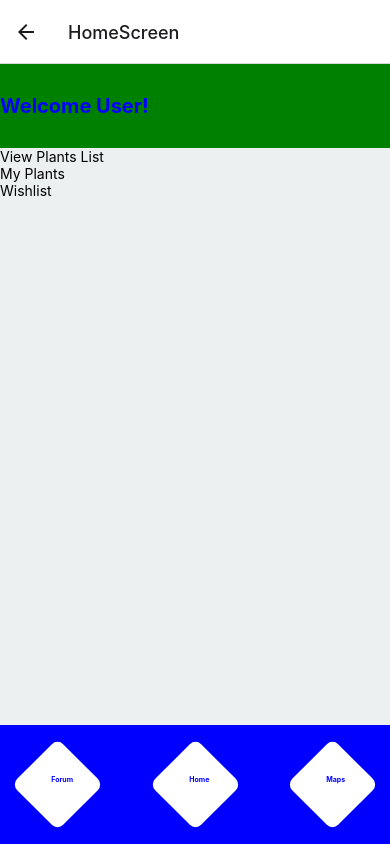
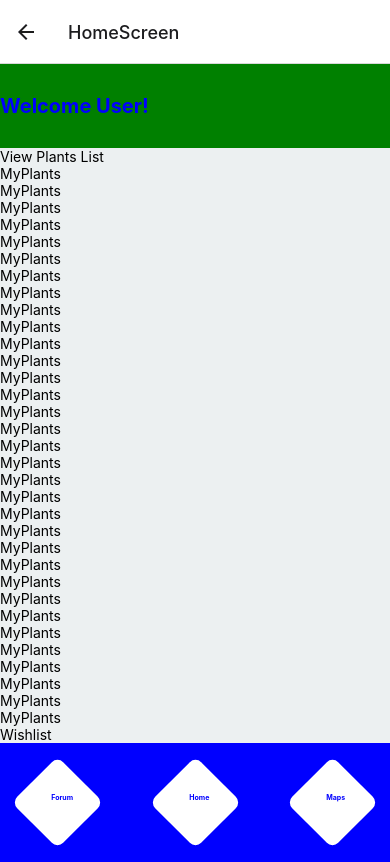
Before and after one commit to Web-Beginnings/shrub-hub, a React Native app: screen /HomeScreen in a window 390 px wide. Built offline with nearby package versions, Linux system fonts and the light colour scheme.

Commit message:
small changes before splitting jobs

```diff
--- a/src/screens/HomeScreen/HomeScreen.js
+++ b/src/screens/HomeScreen/HomeScreen.js
@@ -1,5 +1,5 @@
 import React from "react";
-import { Text, View, Button, TouchableOpacity } from "react-native";
+import { Text, View, Button, TouchableOpacity, ScrollView } from "react-native";
 import Footer from "./Components.js/Footer";
 import Header from "./Components.js/Header";
 import styles from "./styles";
@@ -25,7 +25,41 @@ export default function HomeScreen(props, extraData) {
           }}
           style={styles.buttons}
         >
-          <Text>My Plants</Text>
+          <ScrollView style={styles.content}>
+            <Text>MyPlants</Text>
+            <Text>MyPlants</Text>
+            <Text>MyPlants</Text>
+            <Text>MyPlants</Text>
+            <Text>MyPlants</Text>
+            <Text>MyPlants</Text>
+            <Text>MyPlants</Text>
+            <Text>MyPlants</Text>
+            <Text>MyPlants</Text>
+            <Text>MyPlants</Text>
+            <Text>MyPlants</Text>
+            <Text>MyPlants</Text>
+            <Text>MyPlants</Text>
+            <Text>MyPlants</Text>
+            <Text>MyPlants</Text>
+            <Text>MyPlants</Text>
+            <Text>MyPlants</Text>
+            <Text>MyPlants</Text>
+            <Text>MyPlants</Text>
+            <Text>MyPlants</Text>
+            <Text>MyPlants</Text>
+            <Text>MyPlants</Text>
+            <Text>MyPlants</Text>
+            <Text>MyPlants</Text>
+            <Text>MyPlants</Text>
+            <Text>MyPlants</Text>
+            <Text>MyPlants</Text>
+            <Text>MyPlants</Text>
+            <Text>MyPlants</Text>
+            <Text>MyPlants</Text>
+            <Text>MyPlants</Text>
+            <Text>MyPlants</Text>
+            <Text>MyPlants</Text>
+          </ScrollView>
         </TouchableOpacity>
         <TouchableOpacity style={styles.buttons}>
           <Text>Wishlist</Text>
```
